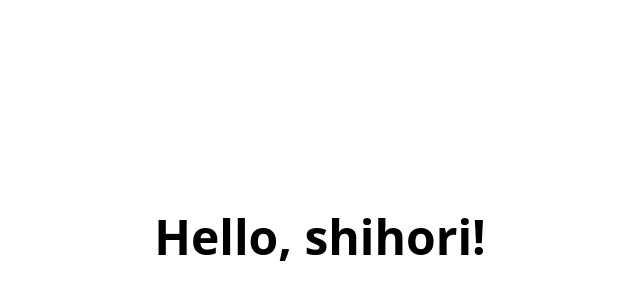
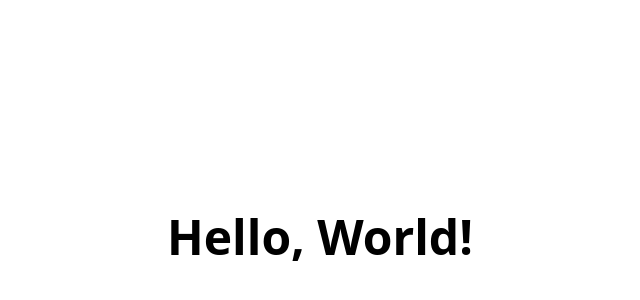
Before and after one commit to kouheikuwata-ux/hello-vercel, a plain HTML site: page index.html in a window 1280 px wide. Shown: the part 164-464 px from the top of the page, without its empty margins (320-960 px from the left). Drawn offline with Linux system fonts and the light colour scheme.

Commit message:
Update website

```diff
--- a/index.html
+++ b/index.html
@@ -10,6 +10,6 @@
     </style>
   </head>
   <body>
-    <h1>Hello, shihori!</h1>
+    <h1>Hello, World!</h1>
   </body>
 </html>
```
